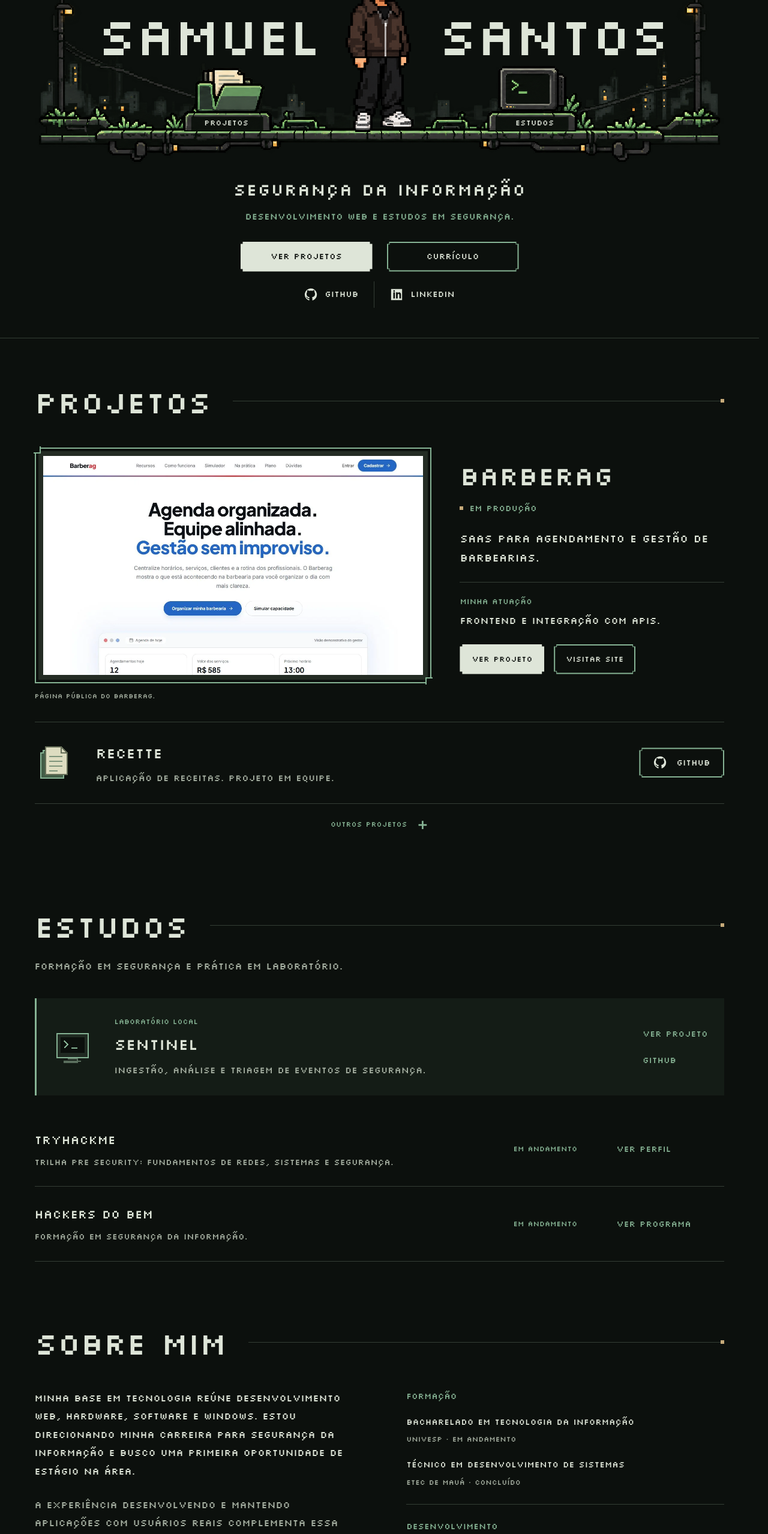
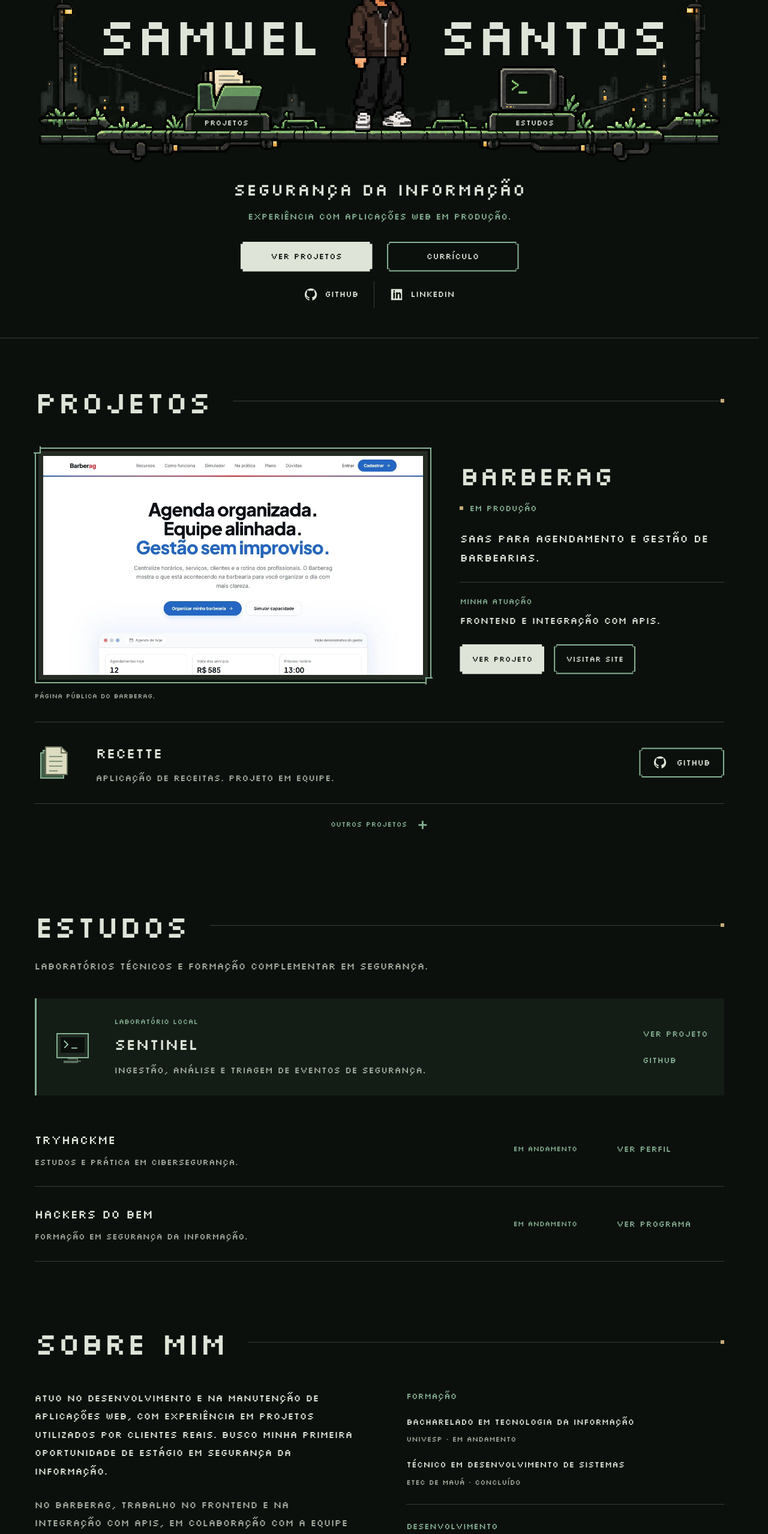
Before and after one commit to samuelsce/Portfolio, a React (Vite) app: page / in a window 1280 px wide. Shown: the part 234-2791 px from the top of the page at 60% size. Built offline with nearby package versions, Linux system fonts and the light colour scheme.

Commit message:
Polish professional copy, transparent favicon and hero name motion

```diff
--- a/index.html
+++ b/index.html
@@ -2,7 +2,7 @@
 <html lang="pt-BR">
   <head>
     <meta charset="UTF-8" />
-    <link rel="icon" type="image/svg+xml" href="/favicon.svg?v=portrait-1" />
+    <link rel="icon" type="image/svg+xml" href="/favicon.svg?v=terminal-2" />
     <meta name="viewport" content="width=device-width, initial-scale=1.0" />
     <meta name="theme-color" content="#0c100d" />
     <link rel="preload" href="/fonts/Silkscreen-Regular.ttf" as="font" type="font/ttf" crossorigin />
@@ -24,7 +24,7 @@
     />
     <meta property="og:type" content="website" />
     <meta property="og:locale" content="pt_BR" />
-    <title>Samuel Santos | Segurança da Informação e Desenvolvimento</title>
+    <title>Samuel Santos</title>
   </head>
   <body>
     <div id="root"></div>
--- a/src/components/pixel/SceneHero.tsx
+++ b/src/components/pixel/SceneHero.tsx
@@ -1,4 +1,4 @@
-import { useEffect, useRef } from 'react';
+import { useEffect, useRef, type CSSProperties } from 'react';
 import { profile } from '../../data/portfolio';
 import { useLanguage } from '../../i18n/LanguageProvider';
 import { content } from './content';
@@ -22,7 +22,11 @@
 
   return <section className="hero page-width" aria-labelledby="hero-name">
     <div className="hero-stage" ref={scene} data-active="false">
-      <h1 className="hero-name" id="hero-name" translate="no"><span>Samuel </span><span>Santos</span></h1>
+      <h1 className="hero-name" id="hero-name" translate="no" aria-label="Samuel Santos">
+        {['Samuel', 'Santos'].map((word, wordIndex) => <span key={word} className="hero-word" aria-hidden="true">
+          {Array.from(word).map((letter, index) => <span className="hero-letter" key={index} style={{ '--letter-delay': `${(wordIndex * 6 + index) * 65}ms` } as CSSProperties}>{letter}</span>)}
+        </span>)}
+      </h1>
       <span className="name-detail name-detail-left" aria-hidden="true" />
       <span className="name-detail name-detail-right" aria-hidden="true" />
       <picture className="hero-scenery">
--- a/src/components/pixel/content.ts
+++ b/src/components/pixel/content.ts
@@ -13,7 +13,7 @@
     skip: 'Pular para o conteúdo', projects: 'Projetos', studies: 'Estudos', about: 'Sobre', contact: 'Contato',
     resume: 'Currículo', resumeLabel: 'Currículo em PDF', menu: 'Menu', close: 'Fechar', navigation: 'Navegação principal',
     enableMotion: 'Ativar animações', reduceMotion: 'Reduzir animações',
-    role: 'Segurança da Informação', description: 'Desenvolvimento web e estudos em segurança.',
+    role: 'Segurança da Informação', description: 'Experiência com aplicações web em produção.',
     viewProjects: 'Ver projetos', viewProject: 'Ver projeto', visitSite: 'Visitar site', viewCode: 'Ver código',
     production: 'Em produção', contribution: 'Minha atuação', otherProjects: 'Outros projetos',
     screenshot: 'Página pública do BarberAg.',
@@ -24,15 +24,15 @@
     recetteDescription: 'Aplicação de receitas. Projeto em equipe.',
     roomlabDescription: 'Editor de ambientes em 2D e 3D.',
     linkwatchDescription: 'Monitor de sites e APIs. Validação local.',
-    studiesIntro: 'Formação em segurança e prática em laboratório.',
+    studiesIntro: 'Laboratórios técnicos e formação complementar em segurança.',
     ongoing: 'Em andamento', localLab: 'Laboratório local',
     sentinelDescription: 'Ingestão, análise e triagem de eventos de segurança.',
-    thmDescription: 'Trilha Pre Security: fundamentos de redes, sistemas e segurança.',
+    thmDescription: 'Estudos e prática em cibersegurança.',
     hdbDescription: 'Formação em Segurança da Informação.',
     viewProfile: 'Ver perfil', viewProgram: 'Ver programa',
     aboutTitle: 'Sobre mim',
-    aboutBody: 'Minha base em tecnologia reúne desenvolvimento web, hardware, software e Windows. Estou direcionando minha carreira para Segurança da Informação e busco uma primeira oportunidade de estágio na área.',
-    aboutWork: 'A experiência desenvolvendo e mantendo aplicações com usuários reais complementa essa formação, especialmente na compreensão de sistemas, integração com APIs e resolução de problemas.',
+    aboutBody: 'Atuo no desenvolvimento e na manutenção de aplicações web, com experiência em projetos utilizados por clientes reais. Busco minha primeira oportunidade de estágio em Segurança da Informação.',
+    aboutWork: 'No BarberAg, trabalho no frontend e na integração com APIs, em colaboração com a equipe de backend. Minha base inclui hardware, software e Windows; complemento essa experiência com formação e prática em segurança.',
     education: 'Formação', degree: 'Bacharelado em Tecnologia da Informação', degreePlace: 'UNIVESP · Em andamento',
     diploma: 'Técnico em Desenvolvimento de Sistemas', diplomaPlace: 'Etec de Mauá · Concluído',
     development: 'Desenvolvimento', developmentBody: 'React, Next.js, TypeScript, JavaScript, Node.js, PostgreSQL e Git.',
@@ -82,7 +82,7 @@
     skip: 'Skip to content', projects: 'Projects', studies: 'Studies', about: 'About', contact: 'Contact',
     resume: 'Résumé', resumeLabel: 'Résumé in PDF (Portuguese)', menu: 'Menu', close: 'Close', navigation: 'Main navigation',
     enableMotion: 'Enable animations', reduceMotion: 'Reduce animations',
-    role: 'Information Security', description: 'Web development and security studies.',
+    role: 'Information Security', description: 'Experience with production web applications.',
     viewProjects: 'View projects', viewProject: 'View project', visitSite: 'Visit website', viewCode: 'View code',
     production: 'In production', contribution: 'My contribution', otherProjects: 'Other projects',
     screenshot: 'BarberAg’s public website.',
@@ -93,15 +93,15 @@
     recetteDescription: 'Recipe application. A team project.',
     roomlabDescription: 'A 2D and 3D room editor.',
     linkwatchDescription: 'Website and API monitoring. Locally validated.',
-    studiesIntro: 'Security education and hands-on lab work.',
+    studiesIntro: 'Technical labs and additional security training.',
     ongoing: 'In progress', localLab: 'Local lab',
     sentinelDescription: 'Security event ingestion, analysis and triage.',
-    thmDescription: 'Pre Security path: networking, systems and security fundamentals.',
+    thmDescription: 'Cybersecurity learning and hands-on practice.',
     hdbDescription: 'Information Security training program.',
     viewProfile: 'View profile', viewProgram: 'View program',
     aboutTitle: 'About me',
-    aboutBody: 'My technical background combines web development, hardware, software and Windows. I am moving into Information Security and looking for my first internship in the field.',
-    aboutWork: 'Experience developing and maintaining applications with real users complements this training, particularly in understanding systems, integrating APIs and solving problems.',
+    aboutBody: 'I develop and maintain web applications, with experience on projects used by real customers. I am seeking my first Information Security internship.',
+    aboutWork: 'At BarberAg, I work on the frontend and API integration in collaboration with the backend team. My background includes hardware, software and Windows, complemented by security training and practice.',
     education: 'Education', degree: 'Bachelor’s degree in Information Technology', degreePlace: 'UNIVESP · In progress',
     diploma: 'Technical diploma in Systems Development', diplomaPlace: 'Etec de Mauá · Completed',
     development: 'Development', developmentBody: 'React, Next.js, TypeScript, JavaScript, Node.js, PostgreSQL and Git.',
--- a/src/i18n/translations.ts
+++ b/src/i18n/translations.ts
@@ -106,7 +106,7 @@
   "illustrationDarkLabel": "Modo escuro da ilustração",
   "roomDescription": "Ilustração isométrica de um quarto: mesa com monitor e teclado, cadeira à frente, armário com planta à direita.",
   "mascot": "Mascote interativo. Clique para acenar, segure e arraste para mover. No teclado, Enter pega e solta; setas movem, Escape devolve. Espaço também permite segurar.",
-  "title": "Samuel Santos | Segurança da Informação e Desenvolvimento",
+  "title": "Samuel Santos",
   "metaDescription": "Samuel Santos: Segurança da Informação, desenvolvimento web e projetos. Experiência com o SaaS BarberAg, laboratório Sentinel e formação em segurança em andamento.",
   "ogTitle": "Samuel Santos | Segurança da Informação e Desenvolvimento",
   "ogDescription": "Projetos, experiência em desenvolvimento web e estudos em Segurança da Informação de Samuel Santos.",
@@ -232,7 +232,7 @@
   "illustrationDarkLabel": "Illustration dark mode",
   "roomDescription": "Isometric room illustration: desk with monitor and keyboard, chair in front, cabinet with a plant on the right.",
   "mascot": "Interactive mascot. Click to wave, hold and drag to move. With a keyboard, Enter picks up and releases; arrow keys move, Escape returns it. Space also lets you hold it.",
-  "title": "Samuel Santos | Information Security and Development",
+  "title": "Samuel Santos",
   "metaDescription": "Samuel Santos: Information Security, web development and projects. Experience with BarberAg SaaS, the Sentinel lab and ongoing security training.",
   "ogTitle": "Samuel Santos | Information Security and Development",
   "ogDescription": "Projects, web development experience and Information Security studies by Samuel Santos.",
--- a/src/pixel.css
+++ b/src/pixel.css
@@ -103,6 +103,7 @@
 .hero-name { position: absolute; z-index: 1; top: 35%; width: 100%; display: grid; grid-template-columns: 1fr 1fr; gap: 17cqw; font-size: clamp(46px, 7.65cqw, 110px); line-height: 1; letter-spacing: -2px; }
 .hero-name > span:first-child { text-align: right; }
 .hero-name > span:last-child { text-align: left; }
+.hero-letter { display: inline-block; }
 .hero-scenery { position: absolute; bottom: 0; left: 0; width: 100%; max-width: none; pointer-events: none; image-rendering: pixelated; }
 .hero-scenery img { width: 100%; }
 .hero-character { position: absolute; z-index: 2; left: 50%; bottom: var(--floor); height: var(--character-height); width: calc(var(--character-height) * .354598); overflow: hidden; transform: translateX(-50%); image-rendering: pixelated; pointer-events: none; }
@@ -246,6 +247,7 @@
 .pixel-portfolio[data-motion='on'] {
   .hero-name > span:first-child { animation: name-enter-left 700ms var(--ease-out) both; }
   .hero-name > span:last-child { animation: name-enter-right 700ms var(--ease-out) both; }
+  .hero-letter { animation: letter-wave 12s calc(2400ms + var(--letter-delay)) ease-in-out infinite; }
   .hero-character { animation: character-appear 760ms var(--ease-out) both; }
   .hero-scenery { animation: scene-appear 680ms ease-out both; }
   .name-detail { animation: line-enter 800ms var(--ease-out) both; }
@@ -257,7 +259,7 @@
   .scene-link:active .scene-label { transform: translateY(1px); }
   .scene-signal { animation: signal-run 4800ms linear infinite; }
   .name-detail-right::after { animation: indicator-pulse 4800ms 2s ease-in-out infinite; }
-  .hero-stage:not([data-active='true']) .scene-signal, .hero-stage:not([data-active='true']) .name-detail-right::after { animation-play-state: paused; }
+  .hero-stage:not([data-active='true']) .scene-signal, .hero-stage:not([data-active='true']) .name-detail-right::after, .hero-stage:not([data-active='true']) .hero-letter { animation-play-state: paused; }
   .text-action::after, .scene-caption::after, .hero-social a > span::after, .site-navigation > a:not(.pixel-button)::after { transition: transform 280ms var(--ease-out); }
   .pixel-document { transition: transform 300ms var(--ease-out); }
   .project-row:is(:hover, :focus-within) .pixel-document, .study-lab:is(:hover, :focus-within) .pixel-document { transform: translateY(-3px); }
@@ -290,6 +292,7 @@
 @keyframes signal-run { 0% { opacity: 0; transform: translateX(0); } 10% { opacity: .9; } 65% { opacity: .9; } 80%, 100% { opacity: 0; transform: translateX(29cqw); } }
 @keyframes indicator-pulse { 0%, 65%, 100% { opacity: 1; } 75%, 88% { opacity: .25; } }
 @keyframes terminal-blink { 50% { opacity: 0; } }
+@keyframes letter-wave { 0%, 9%, 100% { transform: translateY(0); } 4% { transform: translateY(-3px); } }
 @keyframes section-arrival { 0% { opacity: 0; transform: scaleX(0); } 35% { opacity: 1; transform: scaleX(1); } 100% { opacity: 0; transform: scaleX(1); } }
 @keyframes scene-appear { from { opacity: .15; } to { opacity: 1; } }
 @keyframes character-appear { from { opacity: .3; transform: translate(-50%, 8px); } to { opacity: 1; transform: translate(-50%, 0); } }
```
Also changed, not shown: public/favicon.svg, 1 other file (tests, documents, lock files or other folders).
